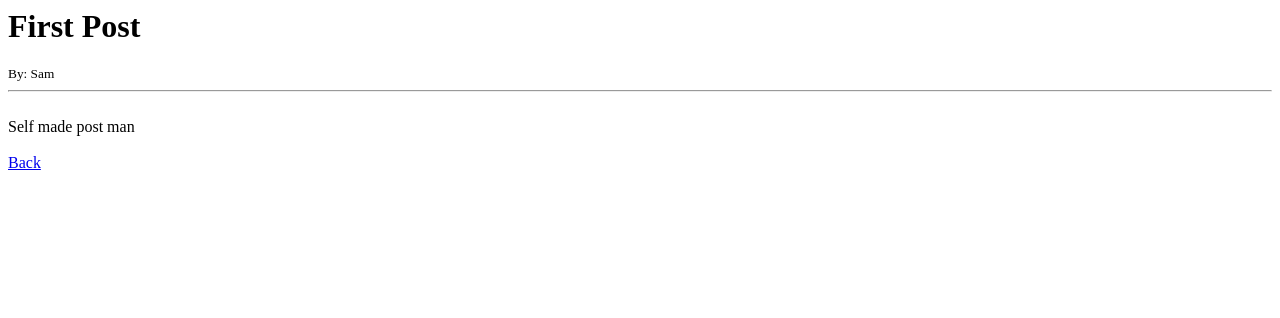
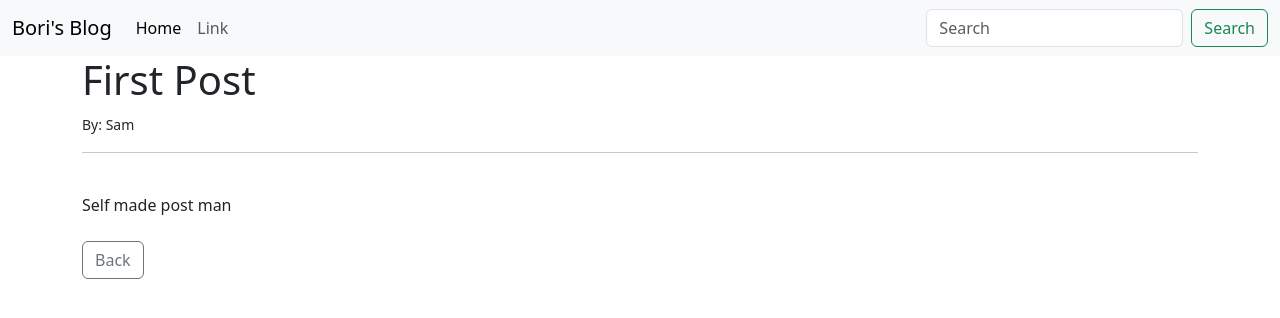
Before and after one commit to clanofbori/forever, a Django app: page /article/1 in a window 1280 px wide. Shown: the top 318 px of the page. Run offline with Django 4.2, Linux system fonts and the light colour scheme; data comes from the database, SQL or seed files in the repository.

Commit message:
added bootstop visualization. added title_tag, seo tag to db

```diff
--- a/first_project/theblog/models.py
+++ b/first_project/theblog/models.py
@@ -4,6 +4,8 @@ from django.contrib.auth.models import User
 
 class Post(models.Model):
     title = models.CharField(max_length=255)
+    title_tag =models.CharField(max_length=255, default="Bori's Blog")
+    meta_tag =models.CharField(max_length=255, default="bori_blog")
     author = models.ForeignKey(User, on_delete=models.CASCADE)
     body = models.TextField()
 
--- a/first_project/theblog/templates/article_details.html
+++ b/first_project/theblog/templates/article_details.html
@@ -1,4 +1,7 @@
+{% extends 'base.html' %}
+{% block title %}{{ post.title_tag }}{% endblock %}
 
+{% block content %}
 
 <h1>{{ post.title }}</h1>
 <small>By: {{ post.author.first_name }}</small></br>
@@ -7,4 +10,8 @@
 {{ post.body }}
 
 <br/><br/>
-<a href="{% url 'home' %}">Back</a>
+<a href="{% url 'home' %}" class="btn btn-outline-secondary">
+    Back</a>
+
+
+{% endblock %}
--- /dev/null
+++ b/first_project/theblog/templates/base.html
@@ -0,0 +1,45 @@
+<!doctype html>
+<html lang="en">
+  <head>
+    <meta charset="utf-8">
+    <meta name="viewport" content="width=device-width, initial-scale=1">
+    <title>{% block title %}
+      Bori's Forest
+    {% endblock %}
+  </title>
+    <link href="https://cdn.jsdelivr.net/npm/bootstrap@5.3.0-alpha1/dist/css/bootstrap.min.css" rel="stylesheet" integrity="sha384-GLhlTQ8iRABdZLl6O3oVMWSktQOp6b7In1Zl3/Jr59b6EGGoI1aFkw7cmDA6j6gD" crossorigin="anonymous">
+  </head>
+  <body>
+    <nav class="navbar navbar-expand-lg bg-body-tertiary">
+      <div class="container-fluid">
+        <a class="navbar-brand" href="{% url 'home' %}">Bori's Blog</a>
+        <button class="navbar-toggler" type="button" data-bs-toggle="collapse" data-bs-target="#navbarSupportedContent" aria-controls="navbarSupportedContent" aria-expanded="false" aria-label="Toggle navigation">
+          <span class="navbar-toggler-icon"></span>
+        </button>
+        <div class="collapse navbar-collapse" id="navbarSupportedContent">
+          <ul class="navbar-nav me-auto mb-2 mb-lg-0">
+            <li class="nav-item">
+              <a class="nav-link active" aria-current="page" href="{% url 'home' %}">Home</a>
+            </li>
+            <li class="nav-item">
+              <a class="nav-link" href="#">Link</a>
+            </li>
+          </ul>
+          <form class="d-flex" role="search">
+            <input class="form-control me-2" type="search" placeholder="Search" aria-label="Search">
+            <button class="btn btn-outline-success" type="submit">Search</button>
+          </form>
+        </div>
+      </div>
+    </nav>
+    <div class="container">
+      {% block content %}
+
+      {% endblock %}
+    </div>
+
+    <script src="https://cdn.jsdelivr.net/npm/bootstrap@5.3.0-alpha1/dist/js/bootstrap.bundle.min.js" integrity="sha384-w76AqPfDkMBDXo30jS1Sgez6pr3x5MlQ1ZAGC+nuZB+EYdgRZgiwxhTBTkF7CXvN" crossorigin="anonymous"></script>
+    <script src="https://cdn.jsdelivr.net/npm/@popperjs/core@2.11.6/dist/umd/popper.min.js" integrity="sha384-oBqDVmMz9ATKxIep9tiCxS/Z9fNfEXiDAYTujMAeBAsjFuCZSmKbSSUnQlmh/jp3" crossorigin="anonymous"></script>
+    <script src="https://cdn.jsdelivr.net/npm/bootstrap@5.3.0-alpha1/dist/js/bootstrap.min.js" integrity="sha384-mQ93GR66B00ZXjt0YO5KlohRA5SY2XofN4zfuZxLkoj1gXtW8ANNCe9d5Y3eG5eD" crossorigin="anonymous"></script>
+  </body>
+</html>
--- a/first_project/theblog/templates/home.html
+++ b/first_project/theblog/templates/home.html
@@ -1,3 +1,7 @@
+{% extends 'base.html' %}
+
+{% block content %}
+
 <h1>Post</h1>
 
 <ul>
@@ -7,3 +11,5 @@
     {{ post.body }}</li>
 {% endfor %}
 </ul>
+
+{% endblock %}
```
Also changed, not shown: first_project/theblog/migrations/0002_post_title_tag.py (added), first_project/theblog/migrations/0003_post_meta_tag.py (added).
